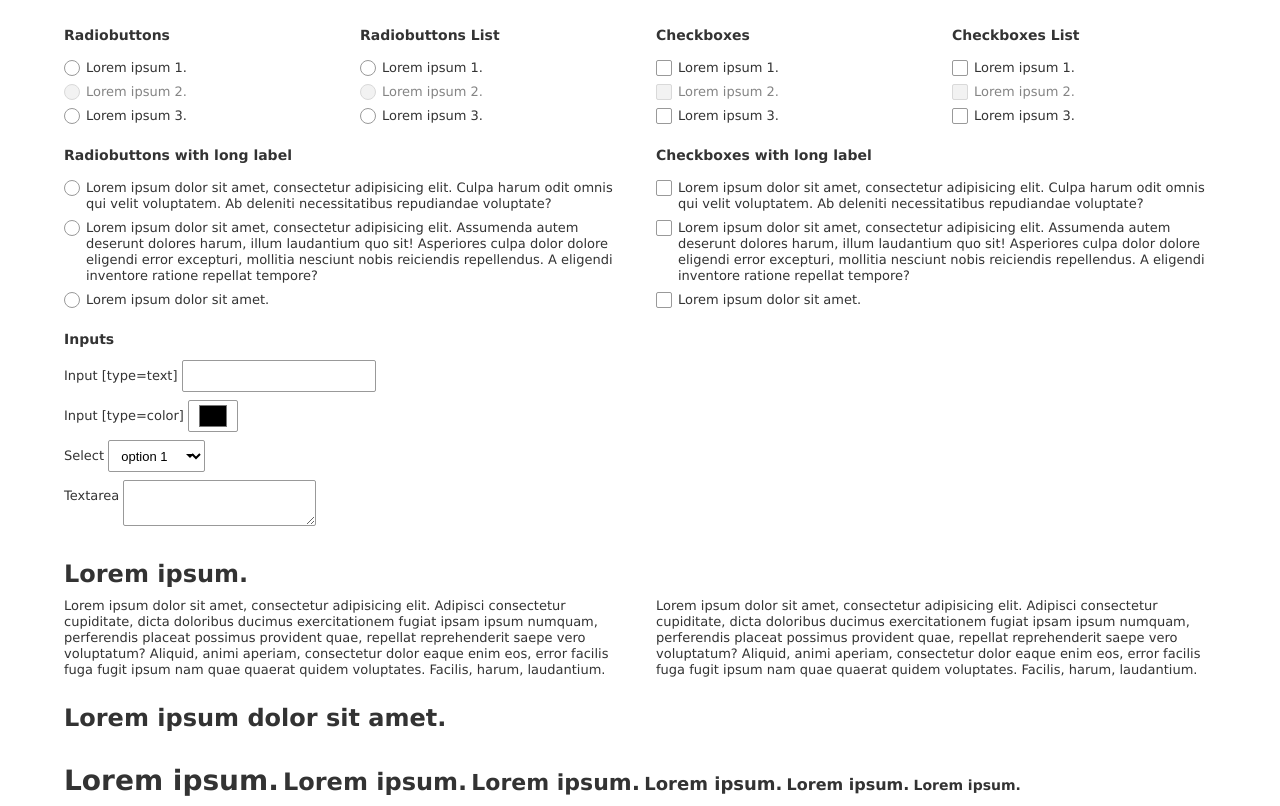
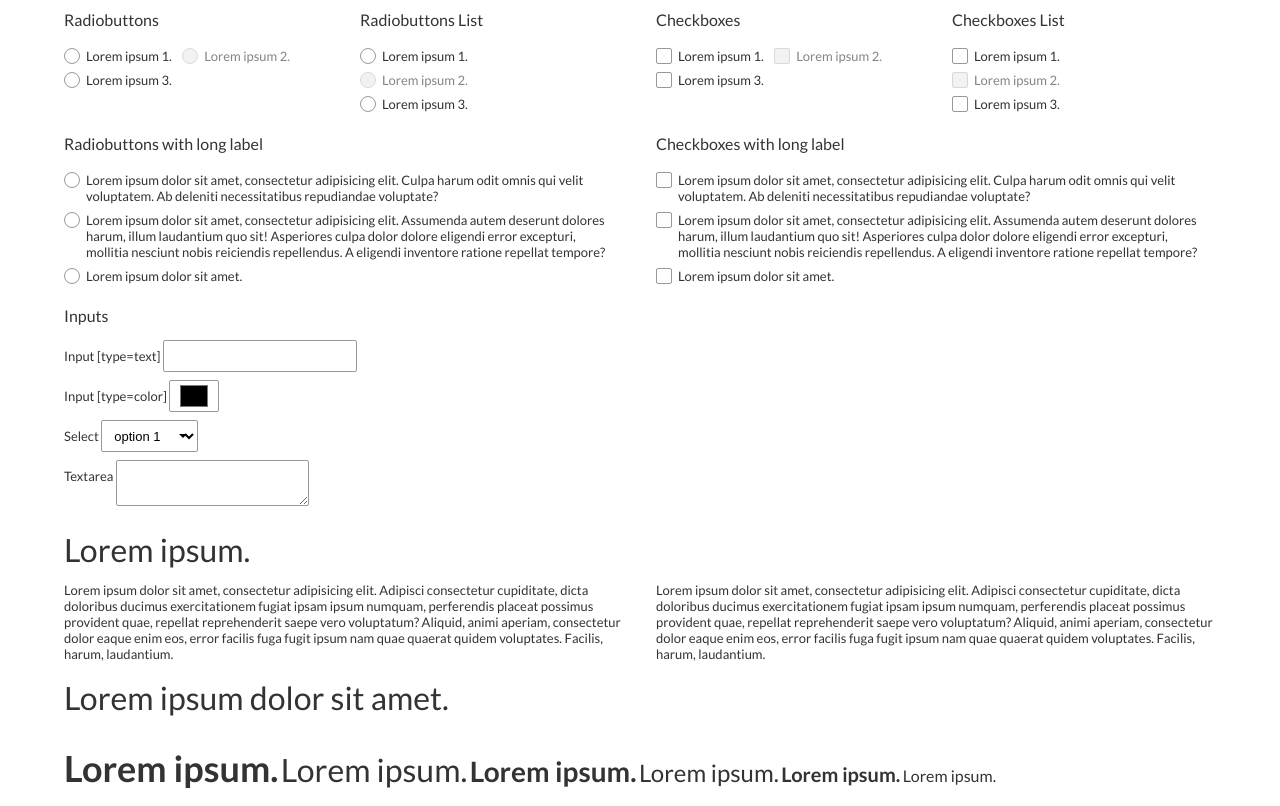
Before and after one commit to AGavrashenko/sandbox, a website: page index.html in a window 1280 px wide. Shown: the part 296-1102 px from the top of the page. Drawn offline with Linux system fonts and the light colour scheme.

Commit message:
Edit file structure. Typography updates

```diff
--- a/index.html
+++ b/index.html
@@ -8,6 +8,8 @@
 
     <link rel="icon" type="image/png" href="img/favicon/favicon-32x32.png" sizes="32x32"/>
     <link rel="icon" type="image/png" href="img/favicon/favicon-16x16.png" sizes="16x16"/>
+
+    <link href="https://fonts.googleapis.com/css?family=Lato:300,400,700" rel="stylesheet">
 
     <link rel="stylesheet" href="style/style.css">
 </head>
@@ -195,12 +197,12 @@
 
     <h2>Lorem ipsum dolor sit amet.</h2>
     <div>
-        <h1 class="header_inline">Lorem ipsum.</h1>
-        <h2 class="header_inline">Lorem ipsum.</h2>
-        <h3 class="header_inline">Lorem ipsum.</h3>
-        <h4 class="header_inline">Lorem ipsum.</h4>
-        <h5 class="header_inline">Lorem ipsum.</h5>
-        <h6 class="header_inline">Lorem ipsum.</h6>
+        <h1 class="_display-inline-block">Lorem ipsum.</h1>
+        <h2 class="_display-inline-block">Lorem ipsum.</h2>
+        <h3 class="_display-inline-block">Lorem ipsum.</h3>
+        <h4 class="_display-inline-block">Lorem ipsum.</h4>
+        <h5 class="_display-inline-block">Lorem ipsum.</h5>
+        <h6 class="_display-inline-block">Lorem ipsum.</h6>
     </div>
 </div>
 </body>
--- a/style/_variables.scss
+++ b/style/_variables.scss
@@ -16,11 +16,14 @@ $grid-breakpoints: (
 
 // Font settings
 //
+$font-size-root: 16px;
 $font-size: .8125rem;
-$font-family: Verdana;
+$font-family: 'Lato', sans-serif;
 $line-height: 1.2308;
 $line-height-computed: $font-size * $line-height;
 
+// Borders
+//
 $border-radius: .125rem;
 $border-width: .0675rem;
 
@@ -59,12 +62,19 @@ $focus-outline-color: $color-blue;
 //## Typography
 // Headers
 //
-$h1-size: 1.75rem;
-$h2-size: 1.3125rem;
-$h3-size: 1.125rem;
-$h4-size: 1.125rem;
-$h5-size: 1.2rem;
-$h6-size: 1rem;
+$h-initial-size: 1rem; // Need for generating other header-sizes
+$h-size-step: .25rem;
+$h-space: 2, 0, 1.5;
+
+%h-main {
+  font-family: $font-family;
+  font-weight: 700;
+}
+
+%h-secondary {
+  font-family: $font-family;
+  font-weight: 400;
+}
 
 // - - - - - - - - - - - - - - - - - - - - - - - - - - - - - - - - -
 //
--- a/style/components/_typography.scss
+++ b/style/components/_typography.scss
@@ -2,38 +2,14 @@
 //
 //## Headings
 //
-h1, h2, h3, h4, h5, h6 {
-  font-weight: 600;
-  padding: 0;
-  margin: 0;
+@include headers($h-initial-size, $h-size-step, $h-space);
 
-  &.header_inline {
-    display: inline-block;
-  }
+h1, h3, h5 {
+  @extend %h-main;
 }
 
-h1 {
-  @include calc-header($font-size: 1.75rem, $wrap: 4rem);
-}
-
-h2 {
-  @include calc-header(1.5rem, 4rem);
-}
-
-h3 {
-  @include calc-header(1.375rem, 4rem);
-}
-
-h4 {
-  @include calc-header(1.125rem, 3rem);
-}
-
-h5 {
-  @include calc-header(1rem, 3rem);
-}
-
-h6 {
-  @include calc-header(.875rem, 3rem);
+h2, h4, h6 {
+  @extend %h-secondary;
 }
 
 //
--- a/style/components/_layout.scss
+++ b/style/core/_layout.scss
@@ -1,6 +1,5 @@
-html, body {
-  height: 100%;
-  margin: 0;
+html {
+  font-size: $font-size-root;
 }
 
 *, *:before, *:after {
--- /dev/null
+++ b/style/core/_reset.scss
@@ -0,0 +1,10 @@
+html, body {
+  margin: 0;
+  padding: 0;
+  height: 100%;
+}
+
+h1, h2, h3, h4, h5, h6 {
+  margin: 0;
+  padding: 0;
+}
--- a/style/mixins/_typography.scss
+++ b/style/mixins/_typography.scss
@@ -1,18 +1,12 @@
 //
 //## Headers
 //
-@mixin calc-header($font-size, $wrap) {
-  $line-height: $font-size + 1;
-  $baseline-from-bottom: 1rem;
-
-  $magic: .69;
-
-  $top: 1;
-  $bottom: $baseline-from-bottom - ($line-height - $font-size * $magic) / 2;
-
-  min-height: $wrap;
-  font-size: $font-size;
-  line-height: $line-height;
-  padding-top: $wrap - $line-height - $bottom;
-  padding-bottom: $bottom;
+@mixin headers($initial-size: 1rem, $step: .25rem, $space: (2, 0, 1)) {
+  @for $i from 6 through 1 {
+    h#{$i} {
+      line-height: $initial-size + $step * (6 - $i) + $step * 2;
+      font-size: $initial-size + $step*(6 - $i);
+      padding: space($space...);
+    }
+  }
 }
--- a/style/style.scss
+++ b/style/style.scss
@@ -12,9 +12,15 @@
 @import "mixins/typography";
 //
 //
+//## Core
+//
+@import "core/reset";
+@import "core/layout";
+@import "core/grid";
+//
+//
 //## Components
-@import "components/layout";
-@import "components/grid";
+//
 @import "components/typography";
 @import "components/form";
 @import "components/button";
```
Also changed, not shown: style/core/_grid.scss (renamed from style/components/_grid.scss), style/style.css.
